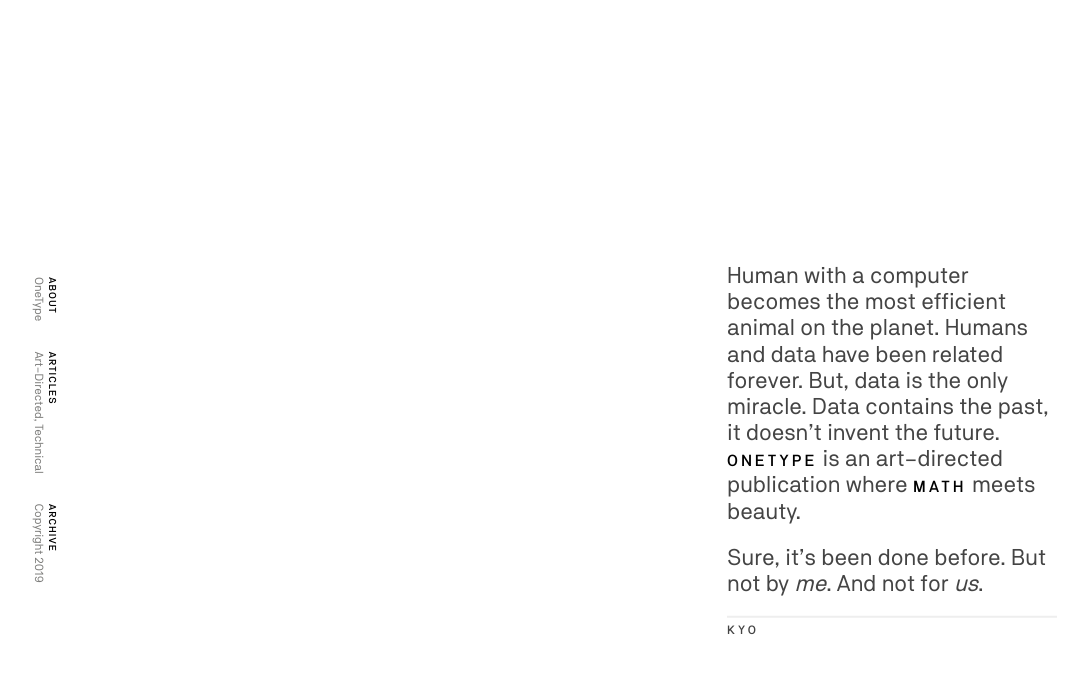
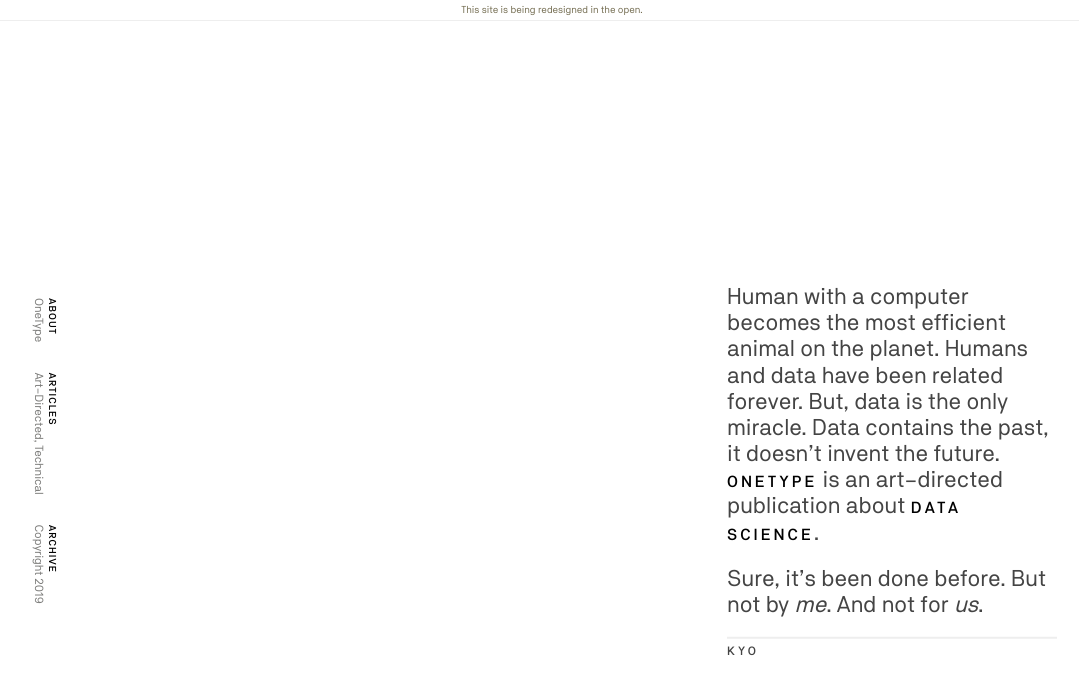
Before and after one commit to onetype/onetype.github.io, a Jekyll site: the page built from index.html, in a window 1280 px wide. Shown: the top 695 px of the page, without its empty margins (88-1167 px from the left). Built offline with Jekyll 4.4.1, drawn with Linux system fonts in a browser that asks for light colours.

Commit message:
[refactor] Add alert component in main pages.

```diff
--- a/_config.yml
+++ b/_config.yml
@@ -4,7 +4,7 @@ baseurl: ""
 url: "https://onetype.org"
 author:
   name: "Kyo Euler"
-  username: "@kyoeuler"
+  username: "kyoeuler"
 
 markdown: kramdown
 theme: minima
--- a/_sass/components/_chapter.scss
+++ b/_sass/components/_chapter.scss
@@ -8,6 +8,10 @@
   max-width: 800px;
   padding: 0 20px;
   position: relative;
+
+  &.alert {
+    height: calc(100vh - 21px);
+  }
 
   @media screen and (min-width: 800px) {
     padding: 0;
--- a/_sass/components/_common.scss
+++ b/_sass/components/_common.scss
@@ -6,29 +6,27 @@
   letter-spacing: 2px;
 }
 
-.mobile {
-  color: palette(cardinal);
-  position: absolute;
-  text-align: center;
-  top: calc(50% - 33px);
-  width: 100%;
-
+[show='mobile'] {
+  display: block;
 
   @media screen and (min-width: 768px) {
     display: none;
   }
+}
 
-  h2 {
-    font-family: 'Adobe Caslon';
-    font-size: 14px;
-    font-weight: normal;
-    margin: 0;
-  }
+.message {
+  border-bottom: 1px solid rgba(palette(scorpion), 0.1); // sass-lint:disable-line no-color-literals
+  color: palette(go-ben);
+  font-family: 'Akademie';
+  font-size: 10px;
+  line-height: 1.4;
+  padding: 3px 0;
+  text-align: center;
 
-  p {
-    font-family: 'Alternate Gothic';
-    font-size: 15px;
-    font-variant-caps: all-small-caps;
-    letter-spacing: 2px;
+  &.center {
+    font-size: 12px;
+    position: absolute;
+    top: calc(50% - 23px);
+    width: 100%;
   }
 }
--- a/index.html
+++ b/index.html
@@ -1,11 +1,15 @@
 ---
 layout: v1.default
-title: "Home"
 date: 2019-09-16T09:00:00+06:00
-cover: onetype.png
+open: true
 ---
 
 <div class='home'>
+  {% if page.open %}
+  <div class='message'>
+    <p>This site is being redesigned in the open.</p>
+  </div>
+  {% endif %}
   <section class='home__about'>
     <aside class='home__details'>
       <ul class='home__list'>
@@ -24,7 +28,7 @@ cover: onetype.png
       </ul>
     </aside>
     <main class='home__copy'>
-      <p>Human with a computer becomes the most efficient animal on the planet. Humans and data have been related forever. But, data is the only miracle. Data contains the past, it doesn’t invent the future. <strong>OneType</strong> is an art–directed publication where <strong>math</strong> meets beauty.</p>
+      <p>Human with a computer becomes the most efficient animal on the planet. Humans and data have been related forever. But, data is the only miracle. Data contains the past, it doesn’t invent the future. <strong>OneType</strong> is an art–directed publication about <strong>data science</strong>.</p>
       <p>Sure, it’s been done before. But not by <em>me</em>. And not for <em>us</em>.</p>
       <p class='home__author'>Kyo</p>
     </main>
```
Also changed, not shown: _layouts/v1.book.html (+3 -6 lines).
